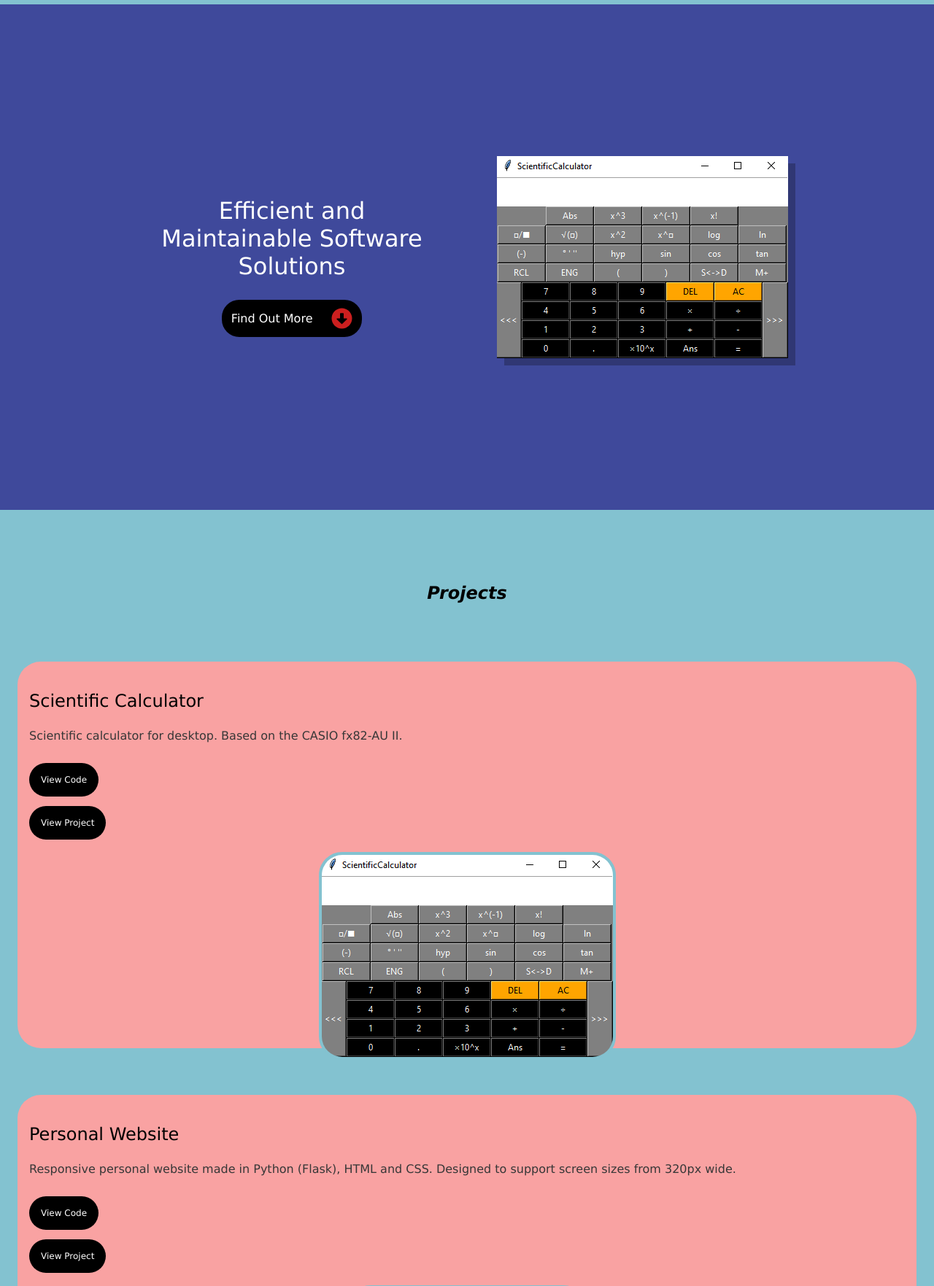
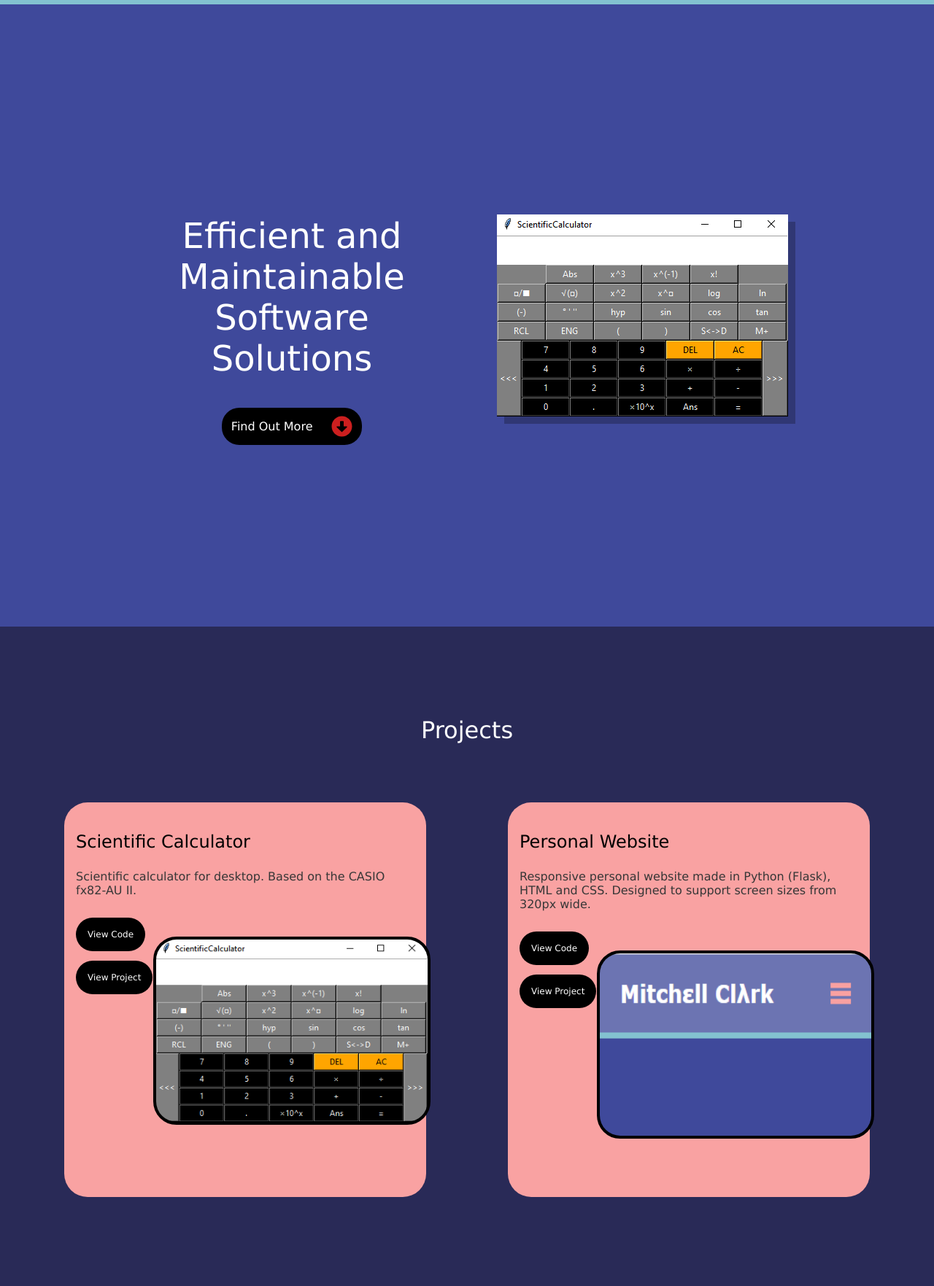
Before and after one commit to MitchellJC/PersonalWebsite, a Flask app: page / in a window 1280 px wide. Shown: the part 76-1839 px from the top of the page at 73% size. Run offline with Flask 2, Linux system fonts and the light colour scheme.

Commit message:
Changed colour scheme of projects section.
Also fixed spacing.

```diff
--- a/static/css/main.css
+++ b/static/css/main.css
@@ -1,6 +1,7 @@
 :root{
 	--pink: #F9A2A2;
 	--light-blue: #83C2D0;
+	--dark-blue: #3F499B;
 	--light-purple: #6C74B2;
 }
 
@@ -13,7 +14,7 @@ body{
 	font-family: "Verdana";
 	padding: 0;
 	margin: 0;
-	background: #3F499B;
+	background: var(--dark-blue);
 }
 
 a{
@@ -37,8 +38,8 @@ h3{
 }
 
 section{
-	padding-top: 5rem;
-	padding-bottom: 5rem;
+	padding-top: 6rem;
+	padding-bottom: 6rem;
 }
 
 img{
@@ -361,8 +362,8 @@ input[type="submit"]:hover{
 /* Home Page. */
 /* Hero Section. */
 .hero-section{
-	padding-top: 10rem;
-	padding-bottom: 10rem;
+	padding-top: 15rem;
+	padding-bottom: 15rem;
 }
 
 .hero-section .container{
@@ -418,6 +419,10 @@ input[type="submit"]:hover{
 	width: 70%;
 	}
 
+	.hero-section h1{
+	font-size: 3rem;
+}
+
 	#hero-button{
 		display: none;
 	}
@@ -429,18 +434,20 @@ input[type="submit"]:hover{
 
 /* Projects Section. */
 .projects-section{
-	background: var(--light-blue);
+	background: #292a57;
 }
 
 .projects-section h2{
-	color: black;
-	font-weight: bold;
+	color: white;
+	font-weight: normal;
+	font-size: 2rem;
+	font-style: normal;
 }
 
 .project-grid ul{
 	display: grid;
 	grid-template-rows: auto auto;
-	grid-row-gap: 4rem;
+	grid-gap: 4rem;
 }
 
 .project{
@@ -456,12 +463,12 @@ input[type="submit"]:hover{
 }
 
 .project img{
-	outline-color: var(--light-blue);
-    border: .3em solid var(--light-blue);
-    background-color: var(--light-blue);
-    border-radius: 2em;
-    display: block;
-  	margin-left: auto;
+	outline-color: black;
+  border: .3em solid black;
+  background-color: black;
+  border-radius: 2em;
+  display: block;
+  margin-left: auto;
  	margin-right: auto;
  	position: relative;
  	bottom: -2em;
@@ -488,6 +495,31 @@ input[type="submit"]:hover{
 	color: black;
 }
 
+@media only screen and (min-width: 768px){
+	.project-grid ul{
+	display: grid;
+	grid-template-columns: 1fr 1fr;
+	grid-gap: 4rem;
+	width: 90%;
+	margin-left: auto;
+	margin-right: auto;
+	}
+
+	.project-buttons-box ul{
+	display: block;
+	margin-left: 0;
+	}
+
+	.project img{
+ 	bottom: unset;
+ 	bottom: 4rem;
+ 	right: -4rem;
+ 	width: 400px;
+ 	height: 250px;
+	}
+
+}
+
 /* Footer Section. */
 .footer-cta-buttons{
 	text-align: center;
@@ -511,3 +543,10 @@ input[type="submit"]:hover{
 	background-color: white;
 	color: var(--light-purple);
 }
+
+@media only screen and (min-width: 768px){
+	.footer-section{
+		display: none;
+	}
+
+}
--- a/templates/base.html
+++ b/templates/base.html
@@ -4,6 +4,7 @@
 	<meta charset="UTF-8">
 	<meta name="viewport" content="width=device-width initial-scale=1.0">
 	<title>{% block title %}{% endblock %} | Mitchεll Clλrk</title>
+	<link rel="icon" href="static/images/icon.ico">
 	<link rel="stylesheet" href="{{ url_for('static', filename='css/main.css') }}">
 	<script src="static/js/navbar.js" defer></script>
 	{% block head %}
--- a/templates/index.html
+++ b/templates/index.html
@@ -71,7 +71,7 @@
 						</ul>
 					</div>
 
-					<img src="static/images/navbar-screenshot.png">
+					<img id="website-screenshot" src="static/images/navbar-screenshot.png">
 				</li>
 			</ul>
 		</div>
```
Also changed, not shown: static/images/icon.ico (added), static/images/icon.png (added).
